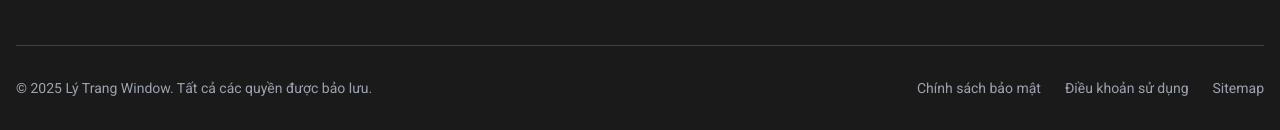
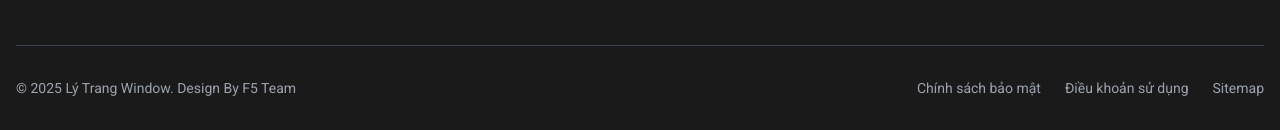
Before and after one commit to website-12-hub/ly-trang, a plain HTML site: page index.html in a window 1280 px wide. Shown: the part 11851-11981 px from the top of the page. Drawn offline with nearby package versions, Linux system fonts and the light colour scheme.

Commit message:
Update index.html

```diff
--- a/index.html
+++ b/index.html
@@ -1968,8 +1968,7 @@
 
             <div class="border-t border-gray-700 pt-8 mt-8">
                 <div class="flex flex-col md:flex-row justify-between items-center">
-                    <p class="text-gray-400 text-sm mb-4 md:mb-0">&copy; 2025 Lý Trang Window. Tất cả các quyền được bảo
-                        lưu.</p>
+                    <p class="text-gray-400 text-sm mb-4 md:mb-0">&copy; 2025 Lý Trang Window. Design By F5 Team</p>
                     <div class="flex space-x-6">
                         <a href="#"
                             class="text-gray-400 hover:text-primary-light text-sm transition-colors duration-300">Chính
```
